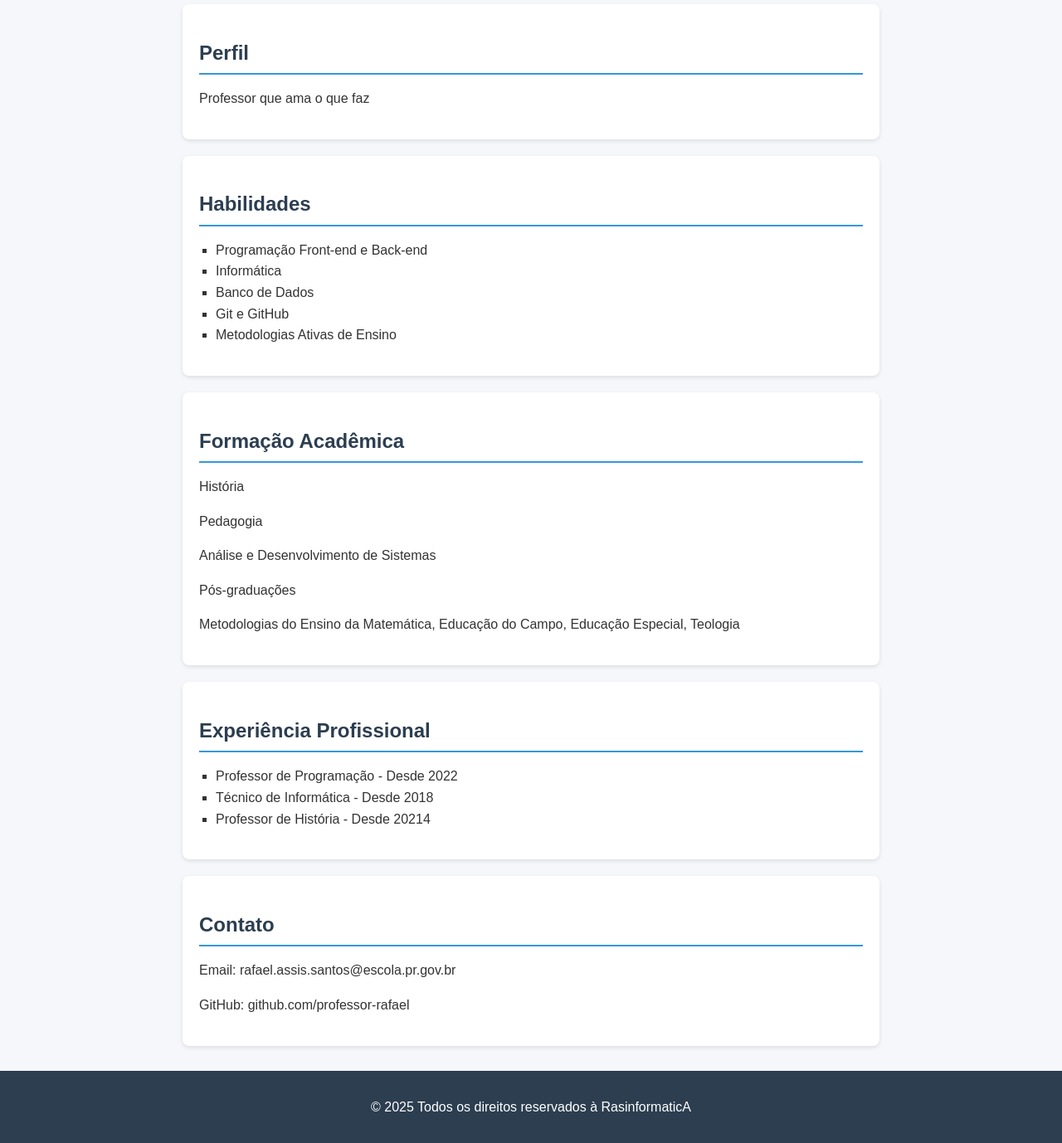
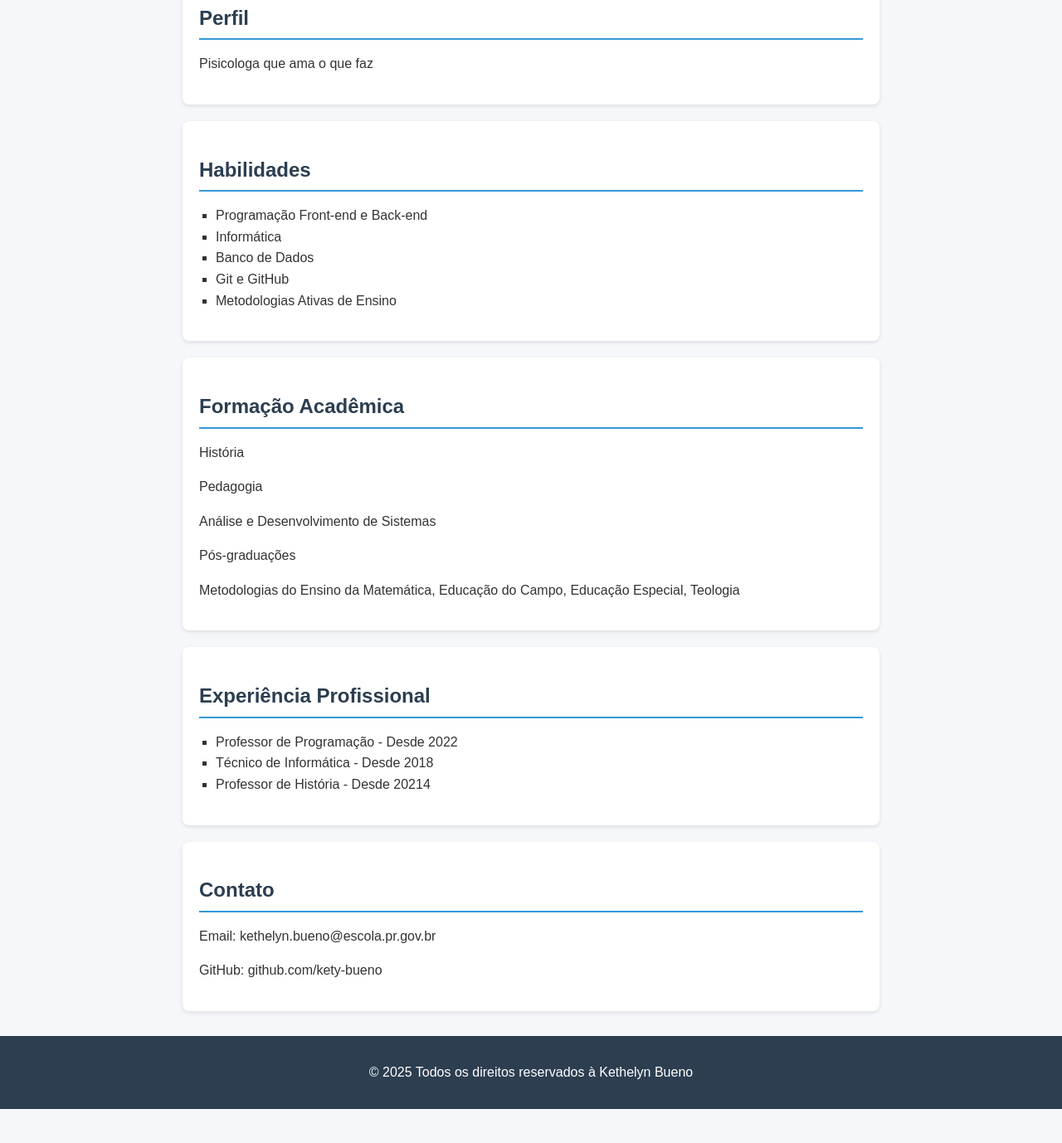
Before and after one commit to kety-bueno/MEU--CURRICULO, a plain HTML site: page index.html in a window 1280 px wide. Shown: the part 191-1569 px from the top of the page at 83% size. After the commit the page ends 1528 px from the top, so only its background shows below. Drawn offline with Linux system fonts and the light colour scheme.

Commit message:
Update index.html

```diff
--- a/index.html
+++ b/index.html
@@ -9,7 +9,7 @@
   <!-- Define a codificação de caracteres como UTF-8 (suporta acentos e caracteres especiais) -->
   <meta name="viewport" content="width=device-width, initial-scale=1.0">
   <!-- Configura a viewport para responsividade em dispositivos móveis -->
-  <title>Currículo Acadêmico - Rafael Assis Santos</title>
+  <title>Currículo Acadêmico - kethelyn Bueno</title>
   <!-- Título que aparece na aba do navegador -->
   <link rel="stylesheet" href="style.css">
   <!-- Link para o arquivo CSS externo (estilos) -->
@@ -26,8 +26,7 @@
     <div class="header-text">
        <!-- Cabeçalho da página -->
       <h1>Rafael Assis Santos</h1>
-        <!-- Título principal (nome) -->
-      <p>Professor de: Programação👨‍💻 História⏳ Pedagogia🦉 Técnico de Informática💻 Teologia 📖</p>
+        <!-- Título principal (nome) --
        <!-- Subtítulo (cargo) -->
     </div>
   </div>
@@ -42,7 +41,7 @@
     <!-- Seção de perfil -->
     <h2>Perfil</h2>
     <!-- Título da seção -->
-    <p>Professor que ama o que faz</p>
+    <p>Pisicologa que ama o que faz</p>
     <!-- Texto descritivo -->
   </section>
 
@@ -84,13 +83,13 @@
   <section class="contato">
     <!-- Seção de contato -->
     <h2>Contato</h2>
-    <p>Email: rafael.assis.santos@escola.pr.gov.br</p>
-    <p>GitHub: github.com/professor-rafael</p>
+    <p>Email: kethelyn.bueno@escola.pr.gov.br</p>
+    <p>GitHub: github.com/kety-bueno</p>
   </section>
 
   <footer>
     <!-- Rodapé da página -->
-    <p>&copy; 2025 Todos os direitos reservados à RasinformaticA</p>
+    <p>&copy; 2025 Todos os direitos reservados à Kethelyn Bueno</p>
     <!-- Texto de copyright e observação. &copy; → © (copyright) -->
   </footer>
 
```
